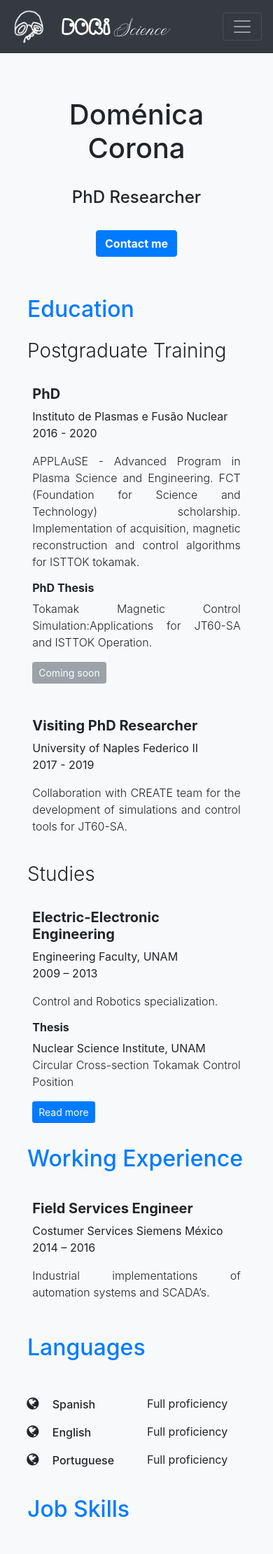
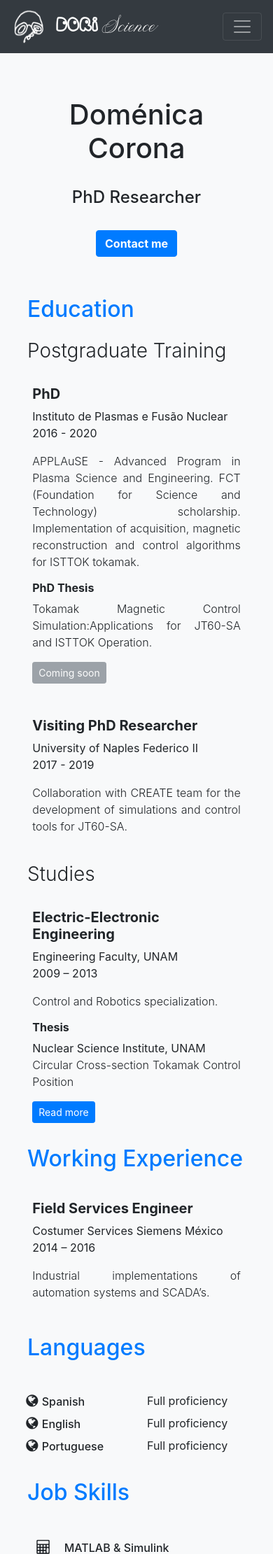
Before and after one commit to Sakbe/WebPage, a PHP site: page /cv.html in a window 390 px wide. Shown: the top 2221 px of the page at 70% size. Run offline with PHP 8.4, Linux system fonts and the light colour scheme.

Commit message:
Updated CV and navbar for very small screens

```diff
--- a/css/styles.css
+++ b/css/styles.css
@@ -16,7 +16,7 @@ body {
 
 .balloon {
     /* color: purple; */
-    font-size: 1.5em;
+    font-size: 1.3em;
     font-family: balloons;
 }
 
@@ -93,12 +93,12 @@ body {
 }
 
 .fa-icon {
-    padding: 5px;
+    padding: 4px;
     font-size: 20px;
     width: 20px;
     text-align: center;
     text-decoration: none;
-    margin: 5px 2px;
+    margin: 2px 2px;
 }
 
 .fa-list {
--- a/cv.html
+++ b/cv.html
@@ -38,7 +38,7 @@
                             class="d-inline-block align-top"
                             alt=""
                         />
-                        <span class="ml-3 cursive"
+                        <span class="ml-2 cursive"
                             ><b class="balloon">Dori</b> Science</span
                         >
                     </a>
@@ -300,7 +300,7 @@
                             <div class="row align-items-center">
                                 <div class="col-6">
                                     <a class="fa fa-icon fa-globe"></a>
-                                    <span class="h6 col-4">Spanish</span>
+                                    <span class="h6 pl-lg-4">Spanish</span>
                                 </div>
                                 <div class="col-6">
                                     Full proficiency
@@ -314,7 +314,7 @@
                             <div class="row align-items-center">
                                 <div class="col-6">
                                     <a class="fa fa-icon fa-globe"></a>
-                                    <span class="h6 col-4">English</span>
+                                    <span class="h6 pl-lg-4">English</span>
                                 </div>
                                 <div class="col-6">
                                     Full proficiency
@@ -323,7 +323,7 @@
                             <div class="row align-items-center">
                                 <div class="col-6">
                                     <a class="fa fa-icon fa-globe"></a>
-                                    <span class="h6 col-4">Portuguese</span>
+                                    <span class="h6 pl-lg-4">Portuguese</span>
                                 </div>
                                 <div class="col-6">
                                     Full proficiency
--- a/hobbies.html
+++ b/hobbies.html
@@ -38,7 +38,7 @@
                             class="d-inline-block align-top"
                             alt=""
                         />
-                        <span class="ml-3 cursive"
+                        <span class="ml-2 cursive"
                             ><b class="balloon">Dori</b> Science</span
                         >
                     </a>
--- a/index.html
+++ b/index.html
@@ -38,7 +38,7 @@
                             class="d-inline-block align-top"
                             alt=""
                         />
-                        <span class="ml-3 cursive"
+                        <span class="ml-2 cursive"
                             ><b class="balloon">Dori</b> Science</span
                         >
                     </a>
--- a/isttok.html
+++ b/isttok.html
@@ -38,7 +38,7 @@
                             class="d-inline-block align-top"
                             alt=""
                         />
-                        <span class="ml-3 cursive"
+                        <span class="ml-2 cursive"
                             ><b class="balloon">Dori</b> Science</span
                         >
                     </a>
--- a/published.html
+++ b/published.html
@@ -38,7 +38,7 @@
                             class="d-inline-block align-top"
                             alt=""
                         />
-                        <span class="ml-3 cursive"
+                        <span class="ml-2 cursive"
                             ><b class="balloon">Dori</b> Science</span
                         >
                     </a>
```
